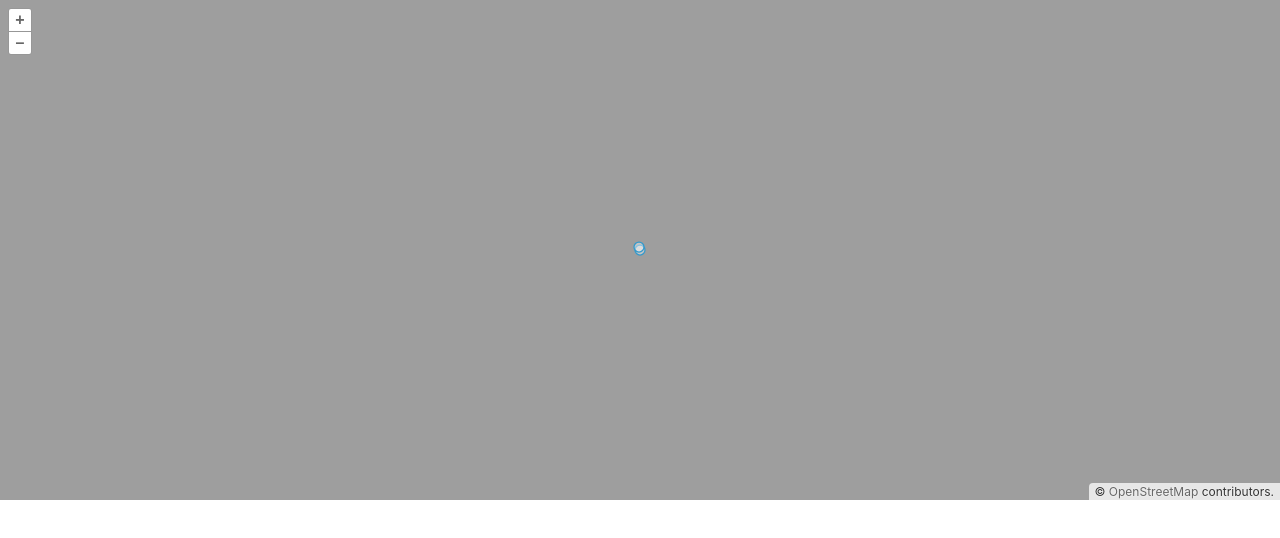
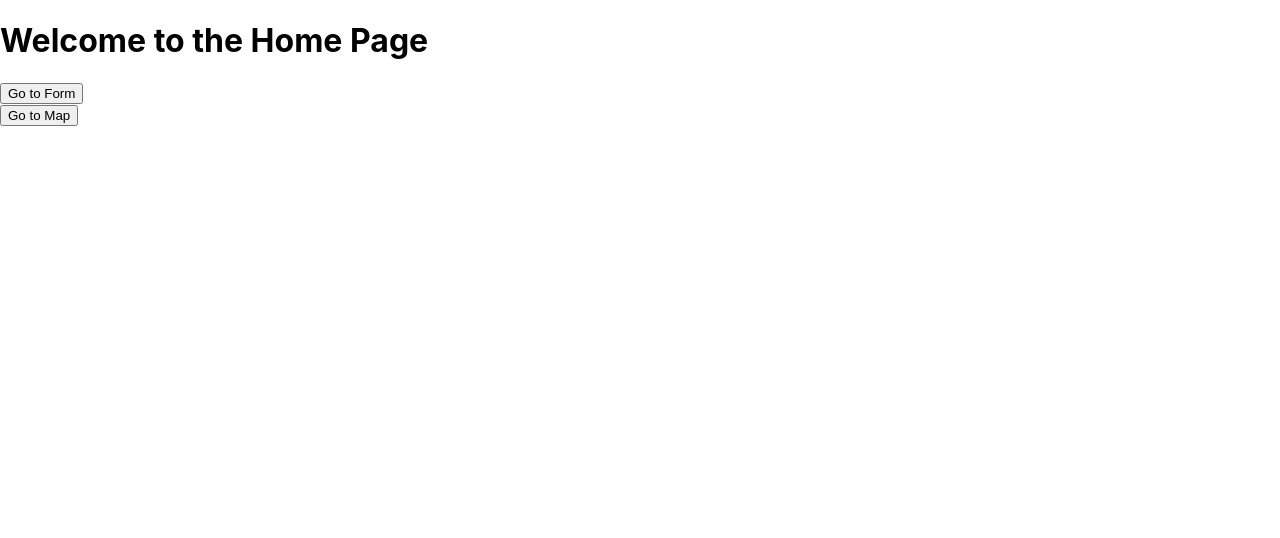
Before and after one commit to alexjbrowntech/trickOrTreat, a React (Create React App) app: page / in a window 1280 px wide. Shown: the top 538 px of the page. Built offline with nearby package versions, Linux system fonts and the light colour scheme.

Commit message:
created react routes and form and map buttons

```diff
--- a/package.json
+++ b/package.json
@@ -9,6 +9,7 @@
     "ol": "^10.2.1",
     "react": "^18.3.1",
     "react-dom": "^18.3.1",
+    "react-router-dom": "^6.27.0",
     "react-scripts": "5.0.1",
     "web-vitals": "^2.1.4"
   },
--- a/src/App.js
+++ b/src/App.js
@@ -1,12 +1,16 @@
-import './App.css';
+import React from 'react';
+import { BrowserRouter as Router, Routes, Route } from 'react-router-dom';
+import Home from './Home';
 import MapComp from './MapComp';
 
 function App() {
   return (
-    <div className="App">
-
-      <MapComp />
-    </div>
+    <Router>
+      <Routes>
+        <Route path="/" element={<Home />} />
+        <Route path="/map" element={<MapComp />} />
+      </Routes>
+    </Router>
   );
 }
 
--- /dev/null
+++ b/src/Home.jsx
@@ -0,0 +1,22 @@
+import React from 'react';
+import { useNavigate } from 'react-router-dom';
+
+const Home = () => {
+  const navigate = useNavigate();
+
+  const goToMap = () => {
+    navigate('/map');
+  };
+
+  return (
+    <div>
+      <h1>Welcome to the Home Page</h1>
+      <button>Go to Form</button>
+      <br/>
+      <button onClick={goToMap}>Go to Map</button>
+
+    </div>
+  );
+};
+
+export default Home;
--- a/src/MapComp.jsx
+++ b/src/MapComp.jsx
@@ -9,7 +9,7 @@ import VectorLayer from 'ol/layer/Vector';
 import { fromLonLat } from 'ol/proj';
 // import Style from 'ol/style/Style';
 // import Icon from 'ol/style/Icon';
-import 'ol/ol.css'; // import OpenLayers CSS
+import 'ol/ol.css';
 
 const OLMap = () => {
   const mapElement = useRef();
```
Also changed, not shown: 1 other file (tests, documents, lock files or other folders).
